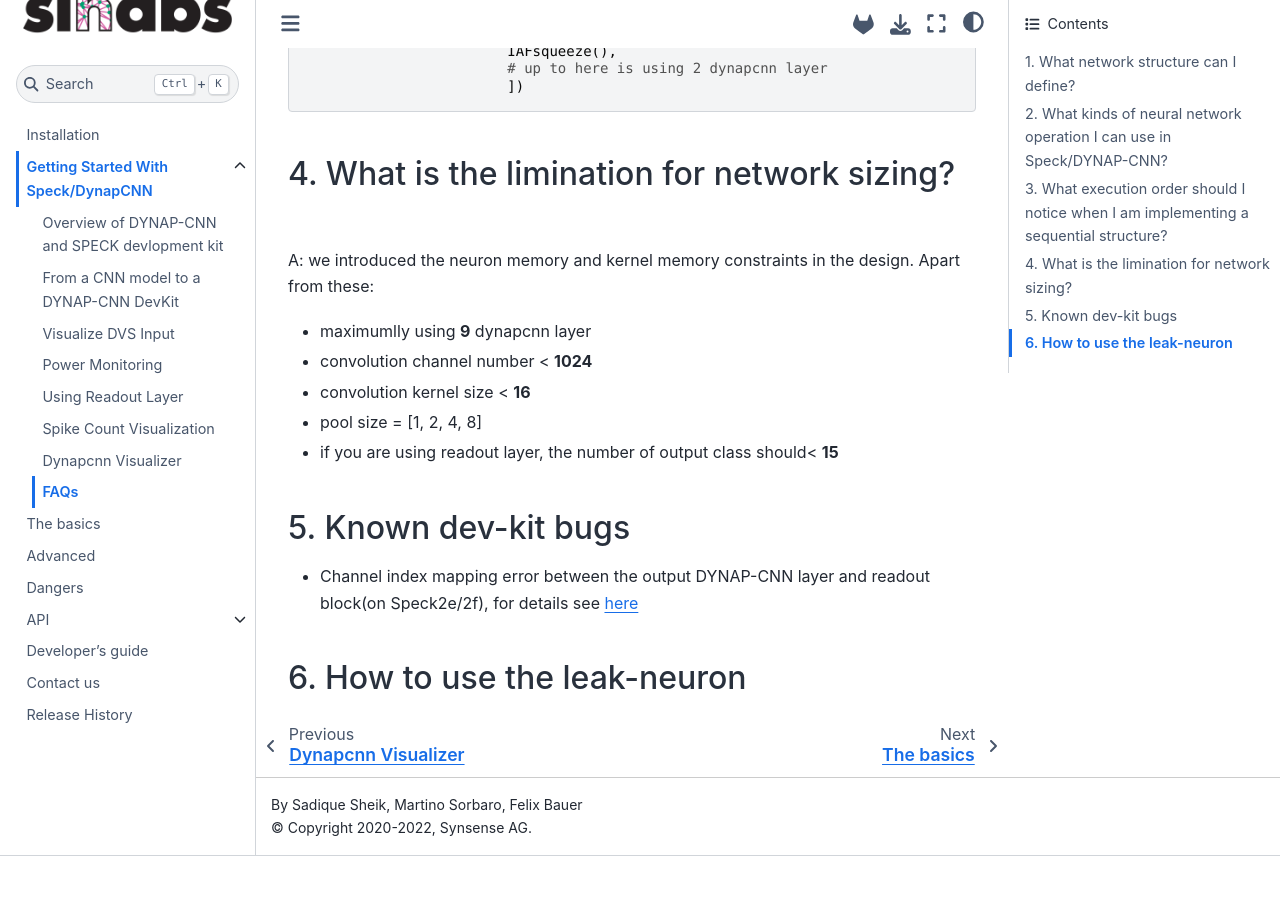
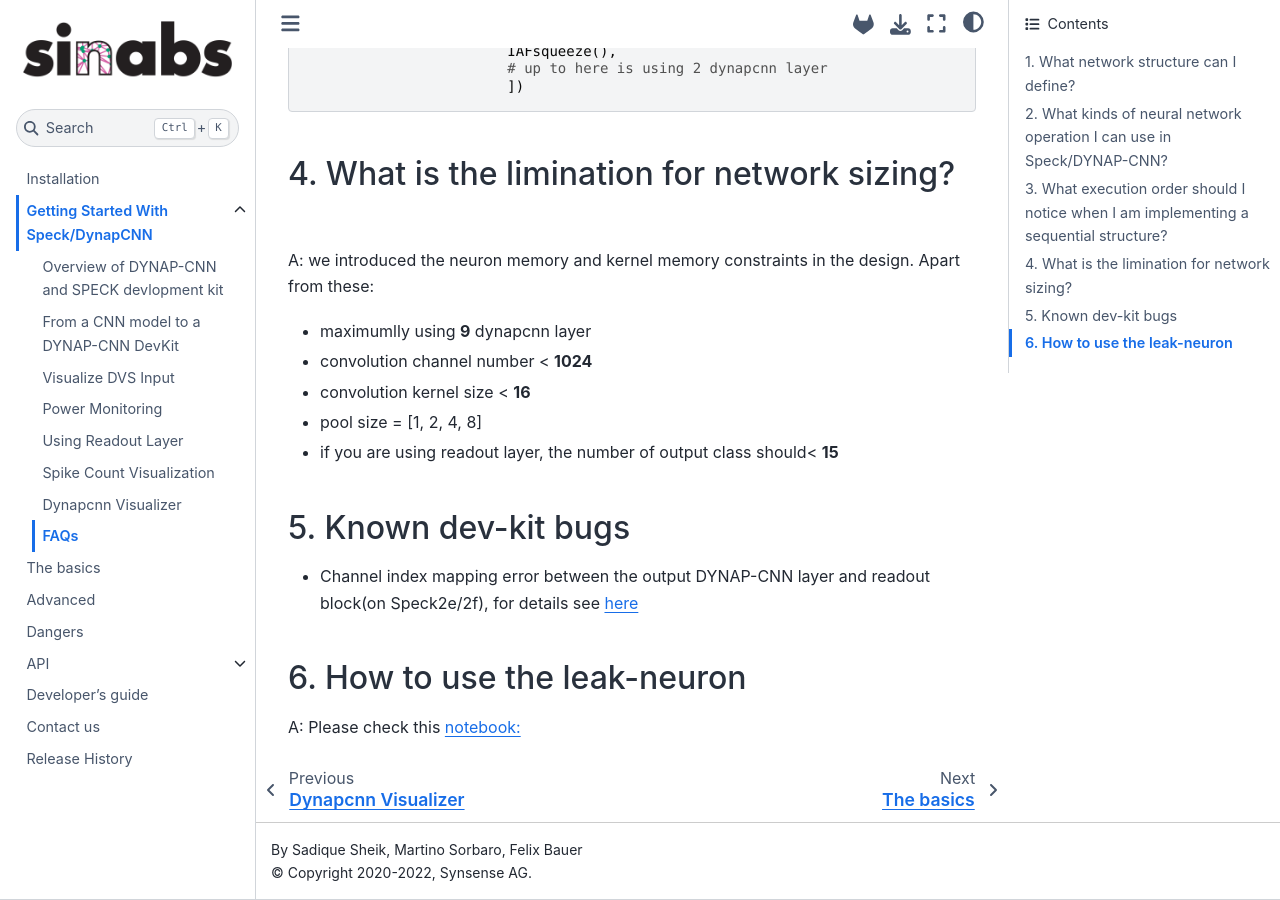
Before and after one commit to synsense/sinabs, a Sphinx documentation site: the page built from docs/source/notebooks/FAQs.md, in a window 1280 px wide and 900 px high, scrolled down 2267 px. Built offline with Sphinx 7.4.7 and the Sphinx Book theme 1.1.4, drawn with Linux system fonts in a browser that asks for light colours; the version number could not be read and is left out; before the commit the page ends 3123 px from its top, so only the background shows below that.

Commit message:
complete the neuron-leak example notebook

```diff
--- a/docs/source/notebooks/FAQs.md
+++ b/docs/source/notebooks/FAQs.md
@@ -78,3 +78,5 @@
 
 
 ## 6. How to use the leak-neuron
+
+A: Please check this [notebook:](./leak_neuron.ipynb)
```
